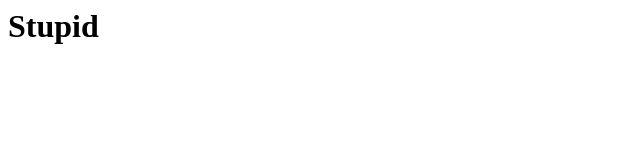
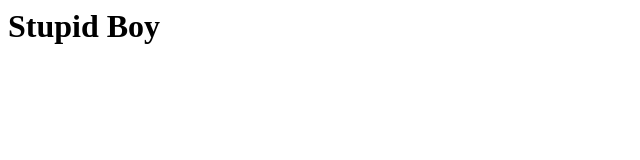
Before and after one commit to mahbub-iut/Student--Survey-App, a plain HTML site: page WebContent/index.html in a window 1280 px wide. Shown: the full height of the page, 0-640 px from the left. Drawn offline with Linux system fonts and the light colour scheme.

Commit message:
Update index.html

```diff
--- a/WebContent/index.html
+++ b/WebContent/index.html
@@ -1,3 +1,3 @@
 <html>
-<h1>Stupid </h1>
+<h1>Stupid Boy</h1>
 </html>
```
